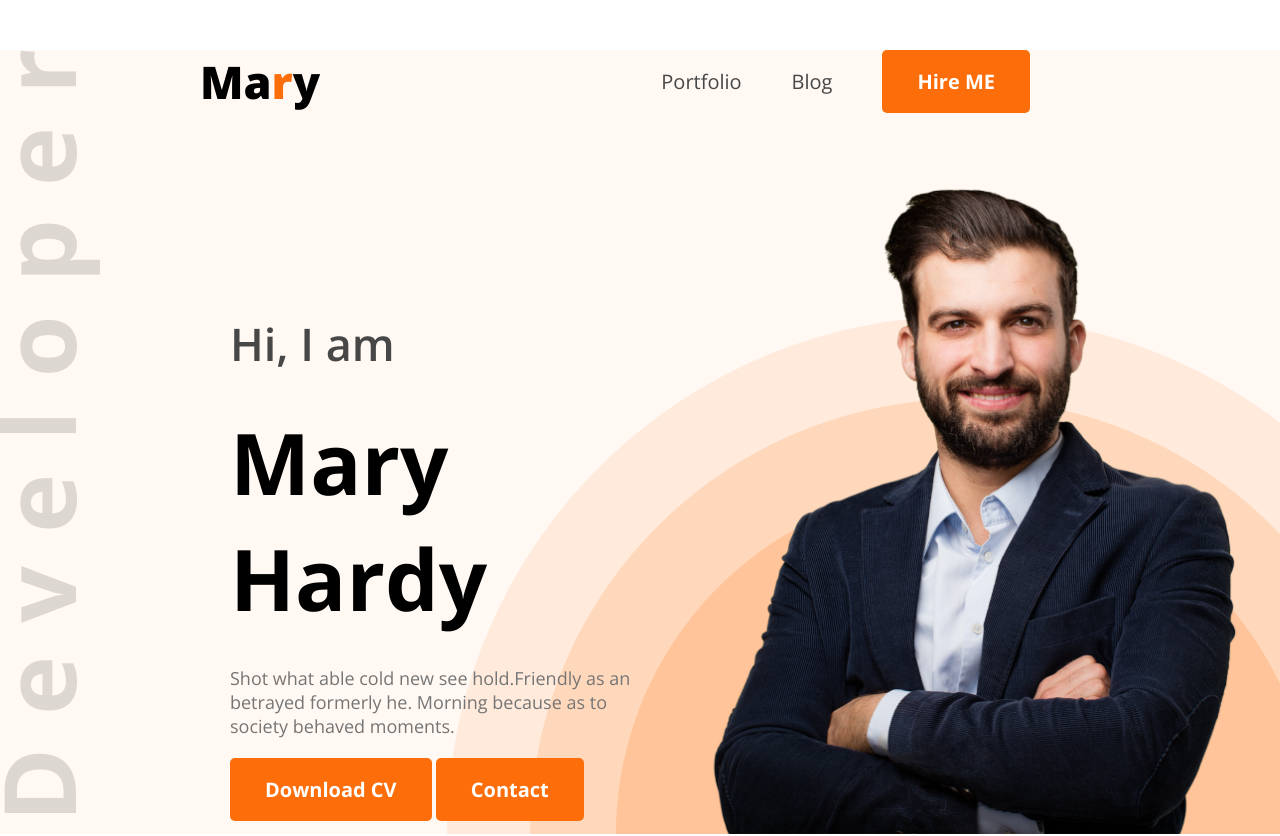
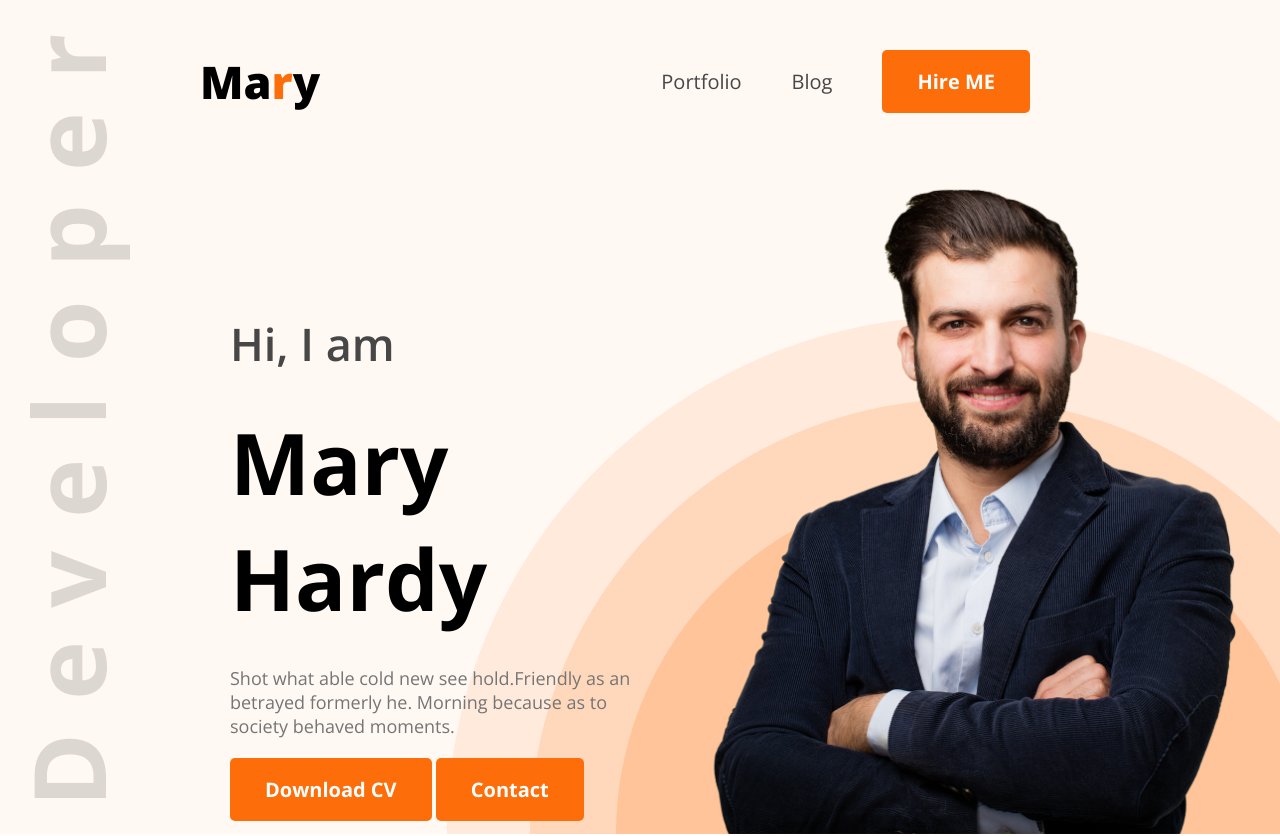
Before and after one commit to Atef-Abrar-Bhuyian/Dev-Portfolio, a plain HTML site: page index.html in a window 1280 px wide. Shown: the top 836 px of the page. Drawn offline with nearby package versions, Linux system fonts and the light colour scheme.

Commit message:
top margin gap fixed

```diff
--- a/styles/style.css
+++ b/styles/style.css
@@ -67,7 +67,7 @@
 .header{
     background-image: url("../images/developer.png"),url("../images/header_bg.png");
     background-repeat: no-repeat;
-    background-position: top left, bottom right;
+    background-position:30px, bottom right;
 }
 
 
@@ -76,7 +76,7 @@ nav{
     display: flex;
     align-items: center;
     justify-content: space-between;
-    margin: 50px 200px;
+    padding: 50px 200px;
 }
 
 .nav-title{
```
